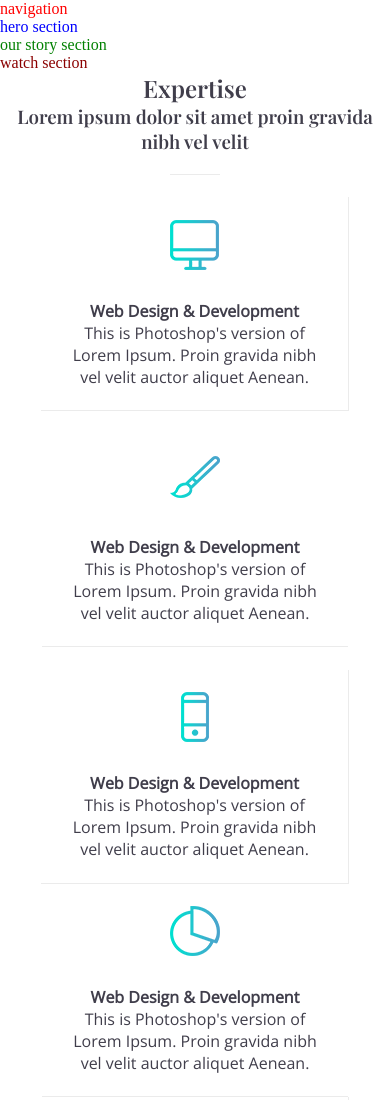
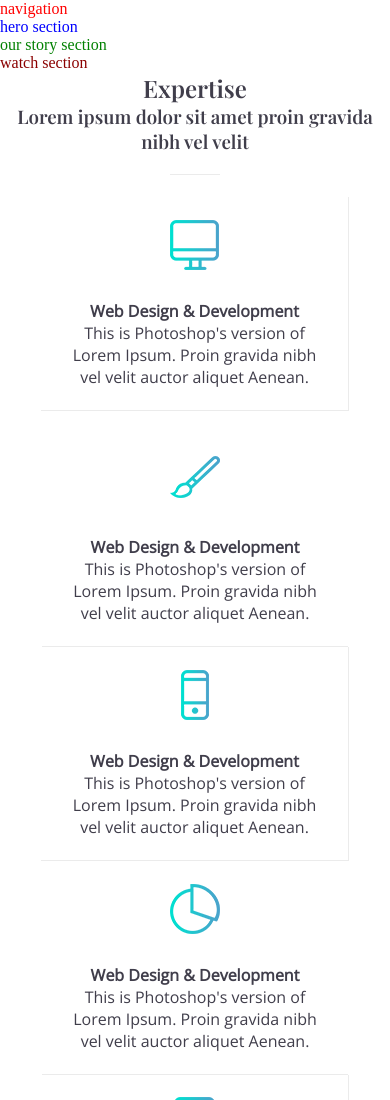
Before and after one commit to romanomantek/psd_to_html, a plain HTML site: page index.html in a window 390 px wide. Shown: the top 1100 px of the page. Drawn offline with nearby package versions, Linux system fonts and the light colour scheme.

Commit message:
add small changes

```diff
--- a/styles.css
+++ b/styles.css
@@ -61,7 +61,7 @@
         margin-top: 1.4rem;
     }
 
-    @media only screen and (max-width: 900px) {
+    @media only screen and (max-width: 940px) {
         #expertise-section .wrapper5 #b1,
         #b3,
         #b5 {
@@ -81,6 +81,9 @@
         #expertise-section .wrapper5 #b1,
         #b2 {
             margin-top: 1.4rem;
+        }
+        #expertise-section .wrapper5 #b3 {
+            margin-top: 0;
         }
     }
 
```
